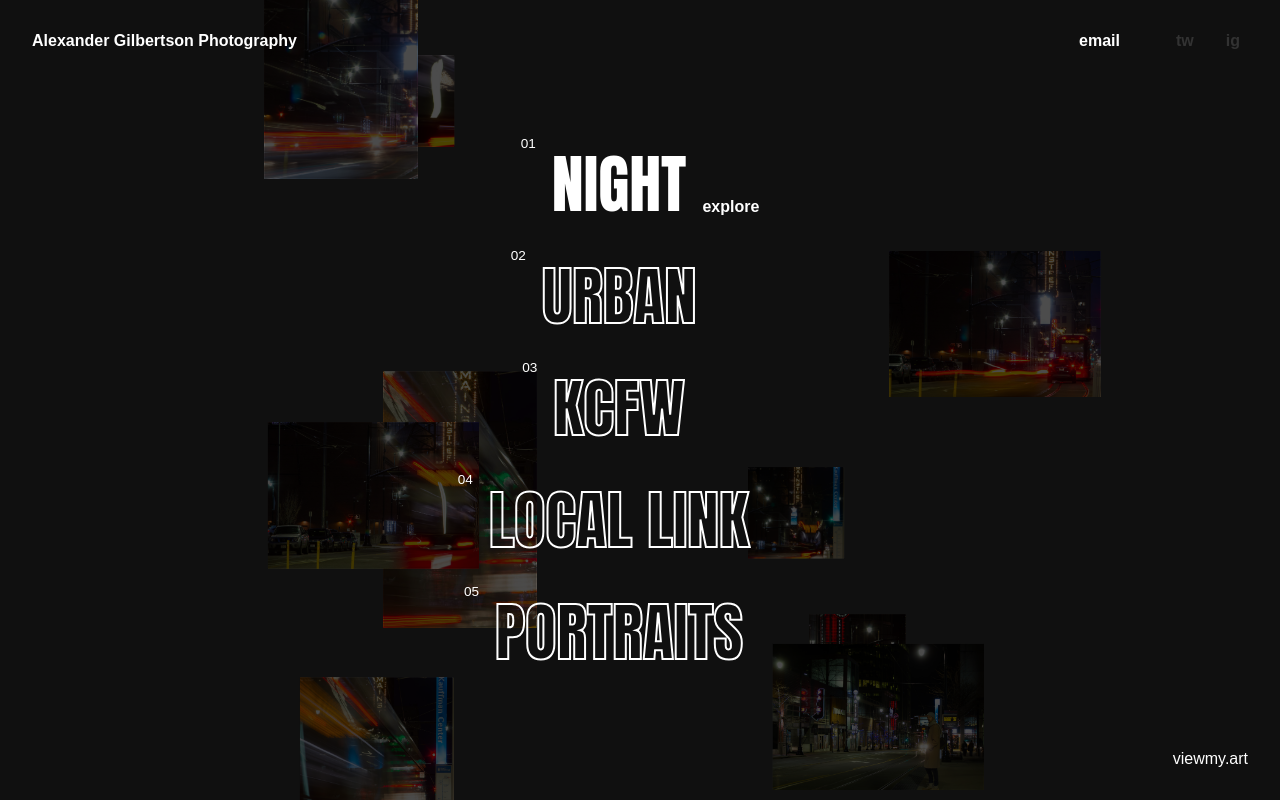
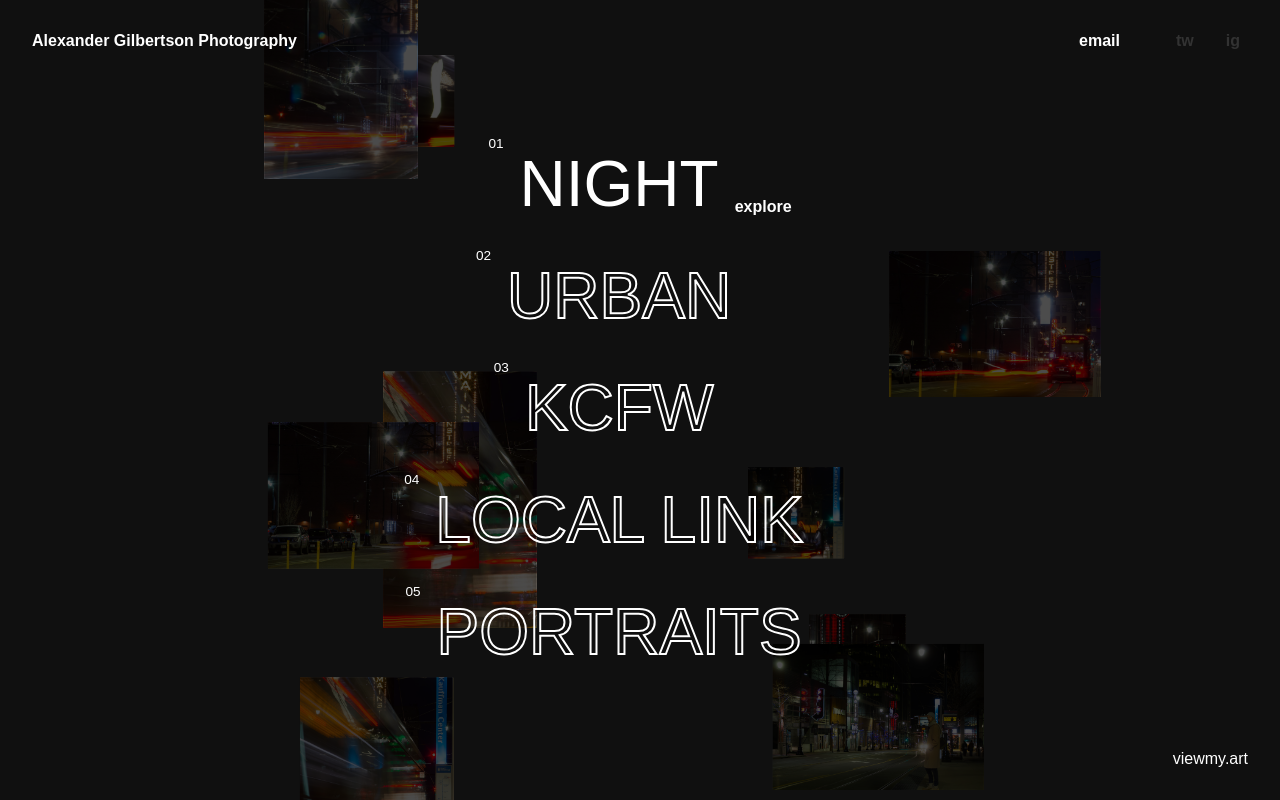
Before and after one commit to gilbster/viewmyart, a plain HTML site: page index.html in a window 1280 px wide. Drawn offline with Linux system fonts and the light colour scheme; a web font is replaced by a local one.

Commit message:
Update base.css
changing font

```diff
--- a/css/base.css
+++ b/css/base.css
@@ -187,7 +187,7 @@ main {
 }
 
 .menu__item-text {
-	font-family: "Anton", Arial, sans-serif;
+	font-family: "Passion One", Arial, sans-serif;
 	text-transform: uppercase;
 	-webkit-text-stroke: 2px #fff;
 	text-stroke: 2px #fff;
```
